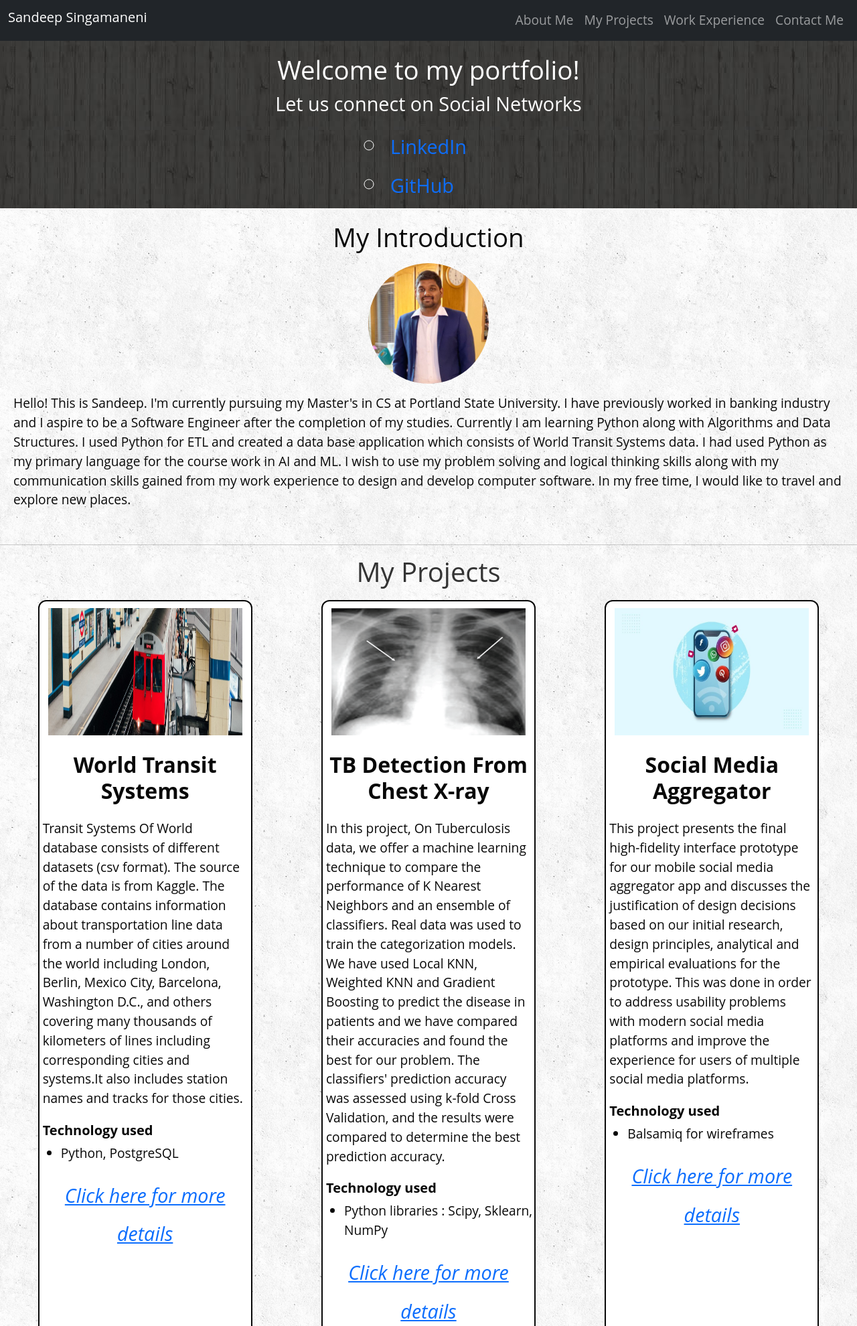
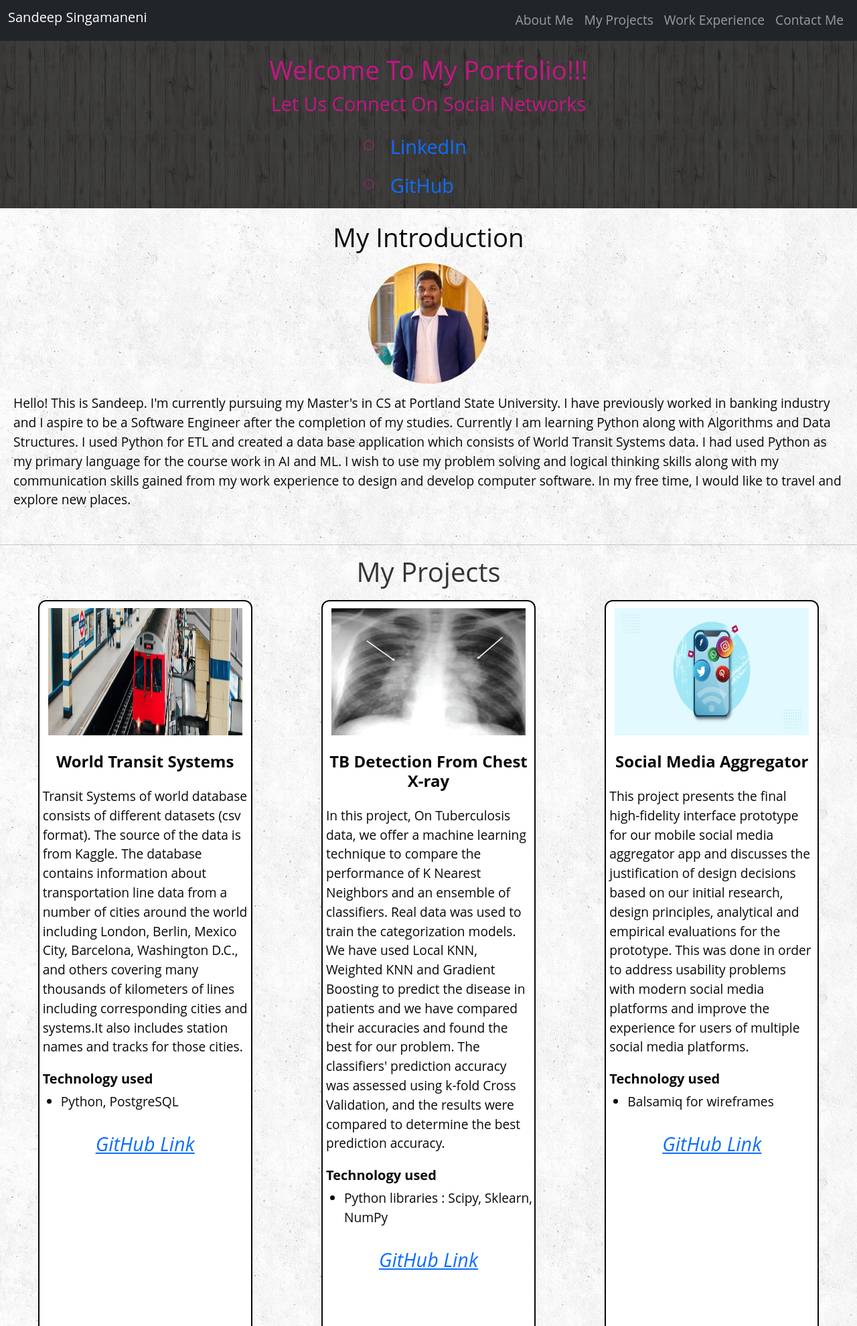
Before and after one commit to sandeepsingamaneni/personal-portfolio, a plain HTML site: page portfolio.html in a window 1280 px wide. Shown: the top 1980 px of the page at 67% size. Drawn offline with nearby package versions, Linux system fonts and the light colour scheme.

Commit message:
Wave errors resolved

```diff
--- a/portfolio.css
+++ b/portfolio.css
@@ -35,7 +35,7 @@ h1 {
 
 .homediv {
   text-align: center;
-  color: var(--white);
+  color: var(--violetred);
   font-size: 2em;
   padding: 15px;
   height: 250px;
@@ -89,6 +89,7 @@ h1 {
   font-size: 0.5em;
   text-align: left;
   padding: 5px;
+  justify-content: center;
 }
 
 .projectdiv {
@@ -134,7 +135,7 @@ h1 {
 
 @media (min-width: 414px) and (max-width: 768px) {
   .homediv {
-    height: 350px;
+    height: 300px;
   }
   .projectdiv {
     display: flex;
@@ -144,7 +145,7 @@ h1 {
 
 @media (min-width: 0px) and (max-width: 414px) {
   .homediv {
-    height: 400px;
+    height: 350px;
   }
   .projectdiv {
     display: flex;
@@ -198,7 +199,7 @@ h1 {
 .slist {
   text-align: left;
   font-size: 0.5em;
-  margin-left: 50px;
+  margin-left: 2px;
 }
 
 .contactdiv {
--- a/portfolio.html
+++ b/portfolio.html
@@ -49,10 +49,10 @@
       </nav>
       <section class="home">
         <div class="homediv container-fluid">
-          Welcome to my portfolio!
+          Welcome To My Portfolio!!!
           <nav>
             <div class="mediadiv">
-              <h2 class="socialmedia">Let us connect on Social Networks</h2>
+              <h2 class="socialmedia">Let Us Connect On Social Networks</h2>
               <ul class="navlist">
                 <li class="navitem">
                   <a
@@ -93,15 +93,15 @@
         </div>
       </section>
       <hr class="line" />
-      <div class="projecttitle"><h1>My Projects</h1></div>
-      <div class="projectdiv container-fluid" id="projects">
+      <div class="projecttitle" id="projects"><h1>My Projects</h1></div>
+      <div class="projectdiv container-fluid">
         <section class="projects">
           <div class="row">
             <div class="column">
               <img class="img" src="dbproj.jpg" alt="TransitSystems" />
-              <h2 class="proj">World Transit Systems</h2>
+              <h4 class="proj">World Transit Systems</h4>
               <p class="paragraph">
-                Transit Systems Of World database consists of different datasets
+                Transit Systems of world database consists of different datasets
                 (csv format). The source of the data is from Kaggle. The
                 database contains information about transportation line data
                 from a number of cities around the world including London,
@@ -118,7 +118,7 @@
                 class="git"
                 href="https://github.com/sandeepsingamaneni/CS586WorldTransitSystems"
               >
-                Click here for more details
+                GitHub Link
               </a>
             </div>
           </div>
@@ -128,7 +128,7 @@
           <div class="row">
             <div class="column">
               <img class="img" src="tb.jpg" alt="TbDetection" />
-              <h2 class="proj">TB Detection From Chest X-ray</h2>
+              <h4 class="proj">TB Detection From Chest X-ray</h4>
               <p class="paragraph">
                 In this project, On Tuberculosis data, we offer a machine
                 learning technique to compare the performance of K Nearest
@@ -148,7 +148,7 @@
                 class="git"
                 href="https://github.com/sandeepsingamaneni/TBDetection-From-ChestXray-ML"
               >
-                Click here for more details
+                GitHub Link
               </a>
             </div>
           </div>
@@ -157,7 +157,7 @@
           <div class="row">
             <div class="column">
               <img class="img" src="sma.jpg" alt="SocialMediaAgg" />
-              <h2 class="proj">Social Media Aggregator</h2>
+              <h4 class="proj">Social Media Aggregator</h4>
               <p class="paragraph">
                 This project presents the final high-fidelity interface
                 prototype for our mobile social media aggregator app and
@@ -176,7 +176,7 @@
                 class="git"
                 href="https://github.com/sandeepsingamaneni/UESocialMediaAggregator"
               >
-                Click here for more details
+                GitHub Link
               </a>
             </div>
           </div>
@@ -269,7 +269,7 @@
         To get in touch with me, please fill the form below
       </p>
       <div class="contactdiv container-fluid" id="contact-me">
-        <form id="contact-me" action="portfolio.html">
+        <form id="contactme" action="portfolio.html">
           <div class="mb-3 row">
             <div class="col">
               <label for="name" class="col-sm-4 col-form-label">Name</label>
@@ -315,7 +315,7 @@
 
       <nav class="navbar navbar-expand-md navbar-dark bg-dark">
         <div class="container-fluid footer">
-          <h5>&copy 2022 Sandeep Singamaneni</h5>
+          <p>&copy 2022 Sandeep Singamaneni</p>
           <p>Time is : <span id="time"></span></p>
         </div>
       </nav>
```
